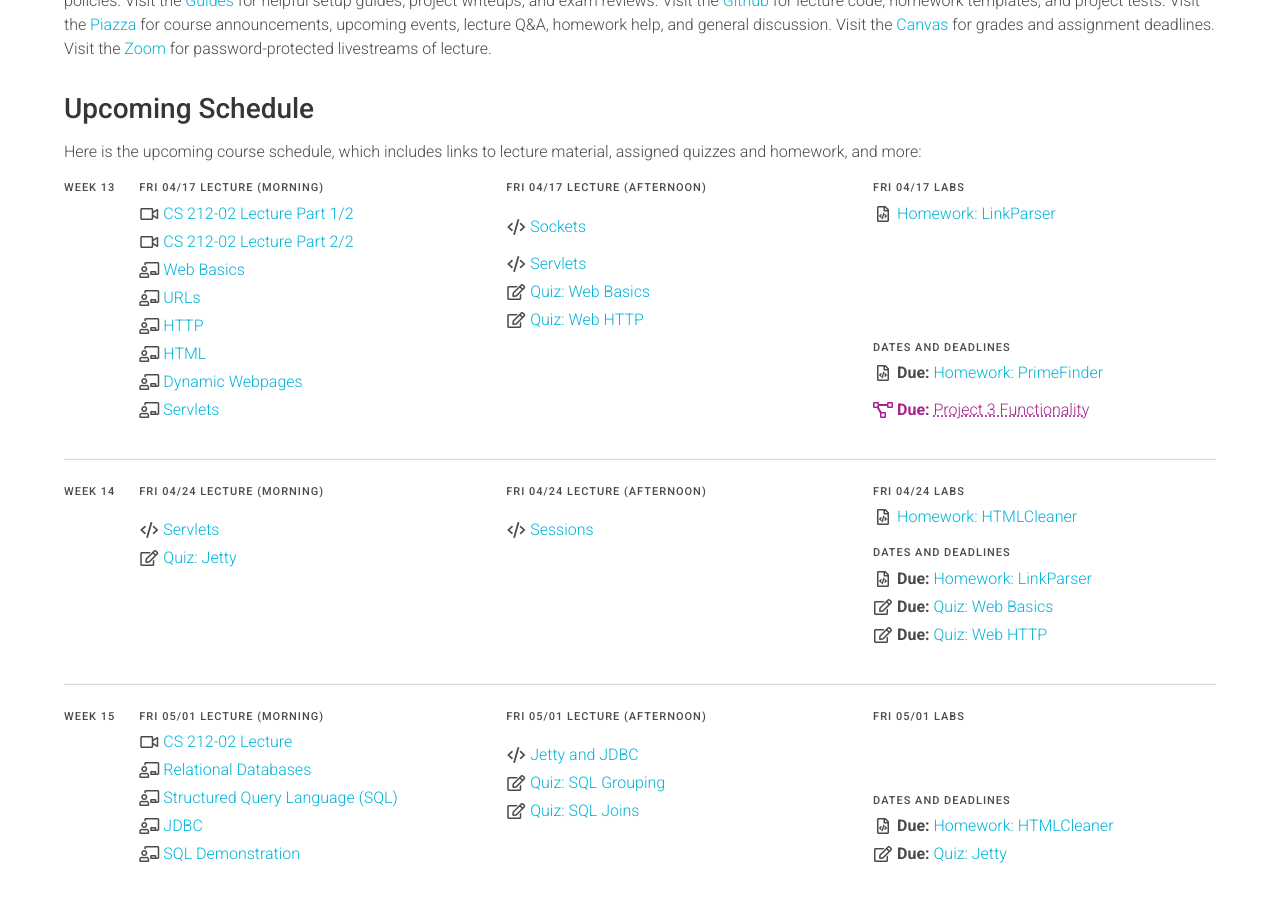
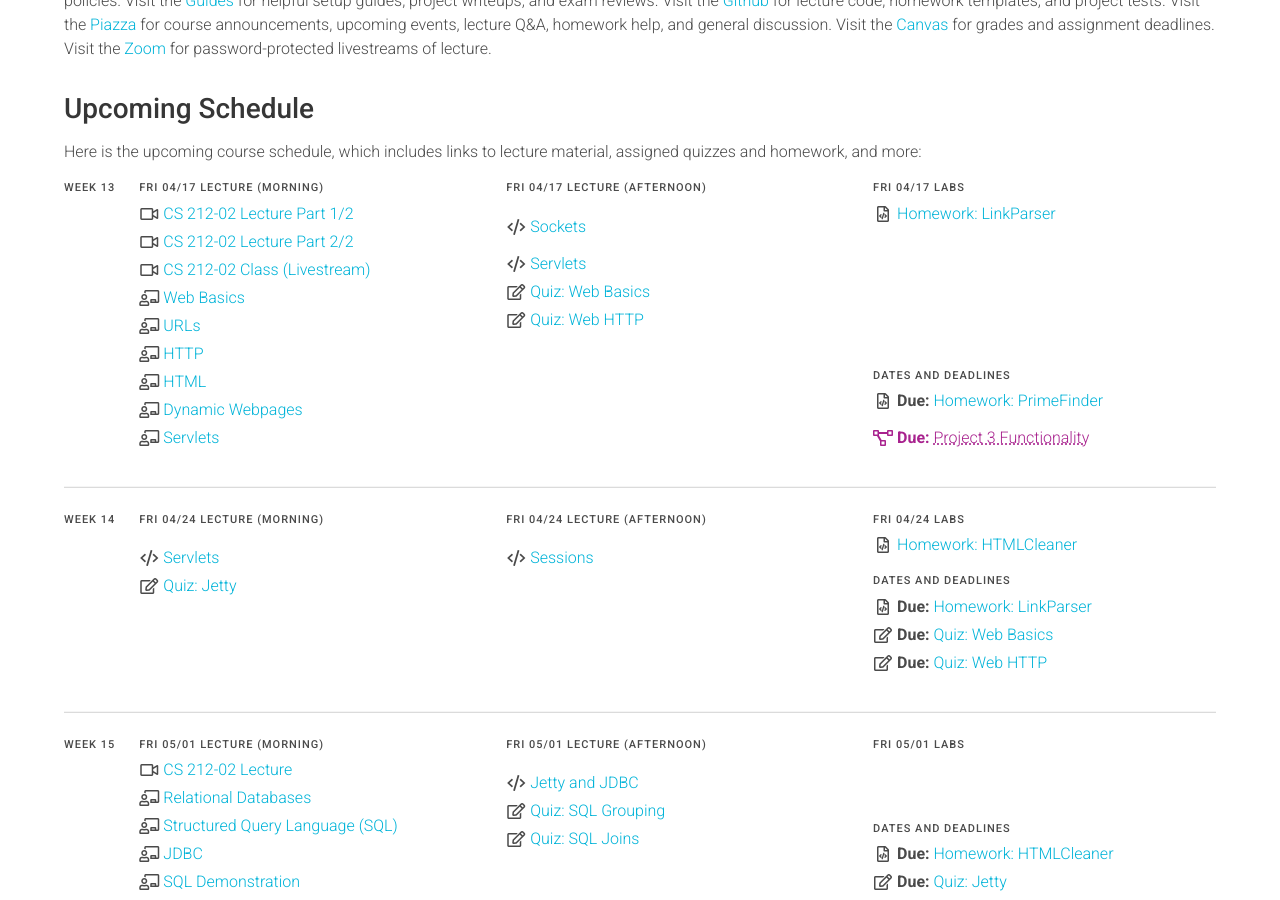
Before and after one commit to usf-cs212-spring2020/usf-cs212-spring2020.github.io, a Jekyll site: the page built from index.md, in a window 1280 px wide and 900 px high, scrolled down 453 px. Built offline with Jekyll 4.4.1, drawn with Linux system fonts in a browser that asks for light colours.

Commit message:
add livestream

```diff
--- a/_data/schedule.yml
+++ b/_data/schedule.yml
@@ -972,6 +972,10 @@
           text: 'CS 212-02 Lecture Part 2/2'
           link: 'https://usfca.zoom.us/rec/share/_sw2Nqyg5zxIeZXQ9Gr8cId6GY_6T6a80ykbqKcKxE4u9AGz1fLf66sM7FroTdcO?startTime=1586737461000'
 
+        - icon: *icon_video
+          text: 'CS 212-02 Class (Livestream)'
+          link: 'https://usfca.zoom.us/rec/share/2e5eDaGo1ThLGa_0uVPBRqUCQor9eaa8hiEcqfcEnUmzKvYF5wcjXWaGSPNQxyiC?startTime=1587149264000'
+
         - icon: *icon_slides
           text: 'Web Basics'
           link: 'https://usfca.instructure.com/courses/1591964/files?preview=66504296'
```
